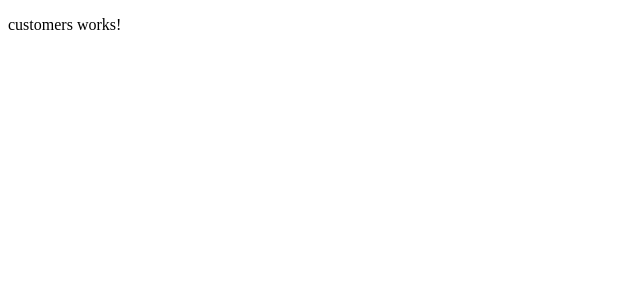
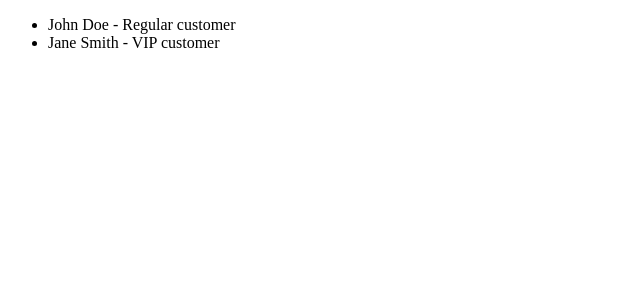
Before and after one commit to sthhhh291/shop1, an Angular app: page / in a window 1280 px wide. Shown: the top 300 px of the page, without its empty margins (0-640 px from the left). Built offline with nearby package versions, Linux system fonts and the light colour scheme.

Commit message:
updates to customer component

```diff
--- a/src/app/app.component.ts
+++ b/src/app/app.component.ts
@@ -1,12 +1,12 @@
 import { Component } from '@angular/core';
 import { RouterOutlet } from '@angular/router';
-import { CustomersComponent } from "./customers/customers.component";
+import { CustomersComponent } from './customers/customers.component';
 
 @Component({
   selector: 'app-root',
   imports: [RouterOutlet, CustomersComponent],
   templateUrl: './app.component.html',
-  styleUrl: './app.component.css'
+  styleUrl: './app.component.css',
 })
 export class AppComponent {
   title = 'shop1';
--- /dev/null
+++ b/src/app/customer.ts
@@ -0,0 +1,6 @@
+export interface Customer {
+  id: number;
+  first_name: string;
+  last_name: string;
+  notes: string;
+}
--- a/src/app/customers/customers.component.html
+++ b/src/app/customers/customers.component.html
@@ -1 +1,7 @@
-<p>customers works!</p>
+<ul>
+  @for (customer of customers; track customer.first_name) {
+  <li>
+    {{ customer.first_name }} {{ customer.last_name }} - {{ customer.notes }}
+  </li>
+  }
+</ul>
--- a/src/app/customers/customers.component.ts
+++ b/src/app/customers/customers.component.ts
@@ -1,11 +1,25 @@
 import { Component } from '@angular/core';
+import { Customer } from '../customer';
 
 @Component({
   selector: 'app-customers',
   imports: [],
   templateUrl: './customers.component.html',
-  styleUrl: './customers.component.css'
+  styleUrl: './customers.component.css',
 })
 export class CustomersComponent {
-
+  customers: Customer[] = [
+    {
+      id: 1,
+      first_name: 'John',
+      last_name: 'Doe',
+      notes: 'Regular customer',
+    },
+    {
+      id: 2,
+      first_name: 'Jane',
+      last_name: 'Smith',
+      notes: 'VIP customer',
+    },
+  ];
 }
--- a/src/index.html
+++ b/src/index.html
@@ -1,13 +1,13 @@
-<!doctype html>
+<!DOCTYPE html>
 <html lang="en">
-<head>
-  <meta charset="utf-8">
-  <title>Shop1</title>
-  <base href="/">
-  <meta name="viewport" content="width=device-width, initial-scale=1">
-  <link rel="icon" type="image/x-icon" href="favicon.ico">
-</head>
-<body>
-  <app-root></app-root>
-</body>
+  <head>
+    <meta charset="utf-8" />
+    <title>Chuck's Car Care</title>
+    <base href="/" />
+    <meta name="viewport" content="width=device-width, initial-scale=1" />
+    <link rel="icon" type="image/x-icon" href="favicon.ico" />
+  </head>
+  <body>
+    <app-root></app-root>
+  </body>
 </html>
```
